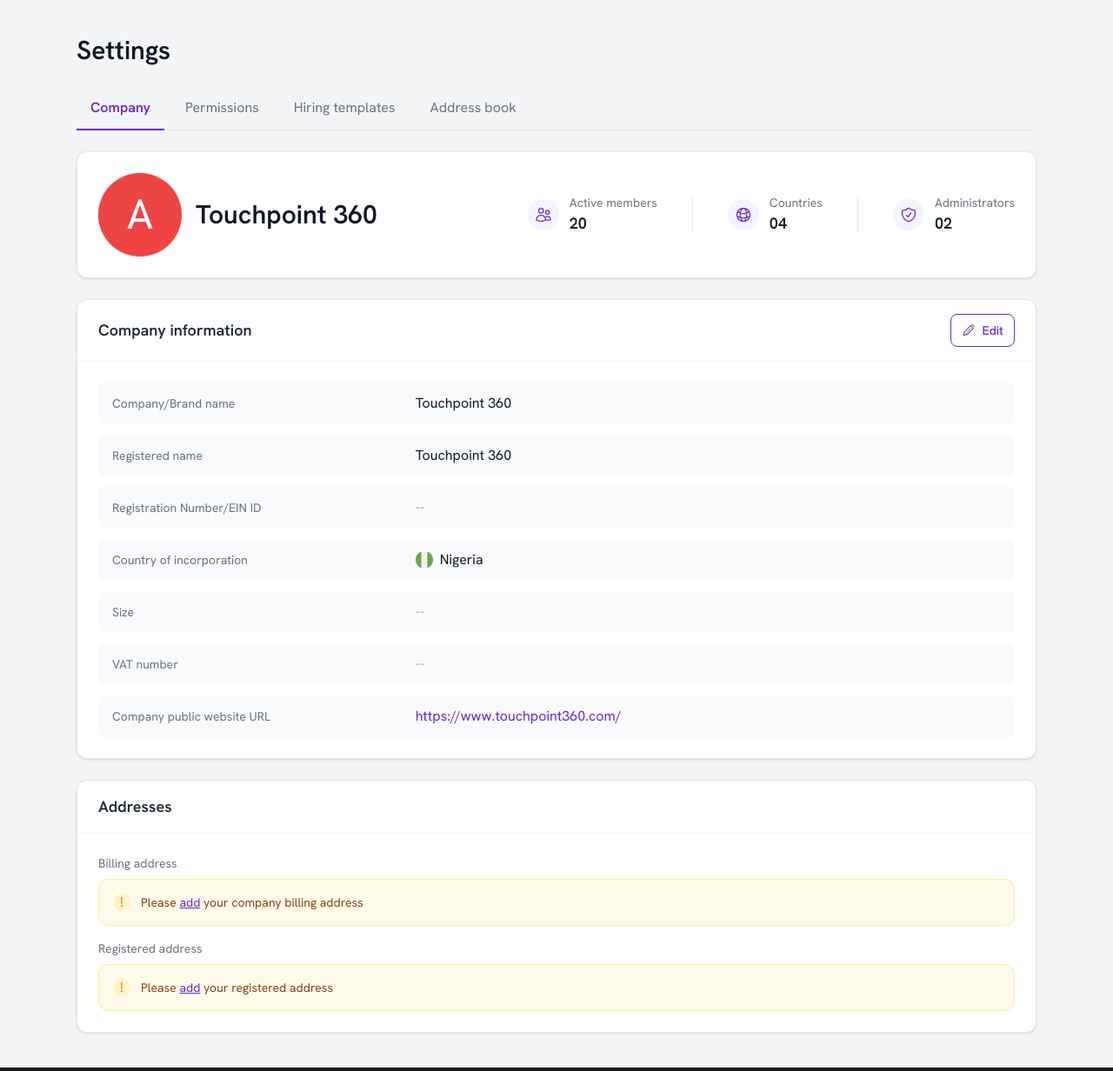
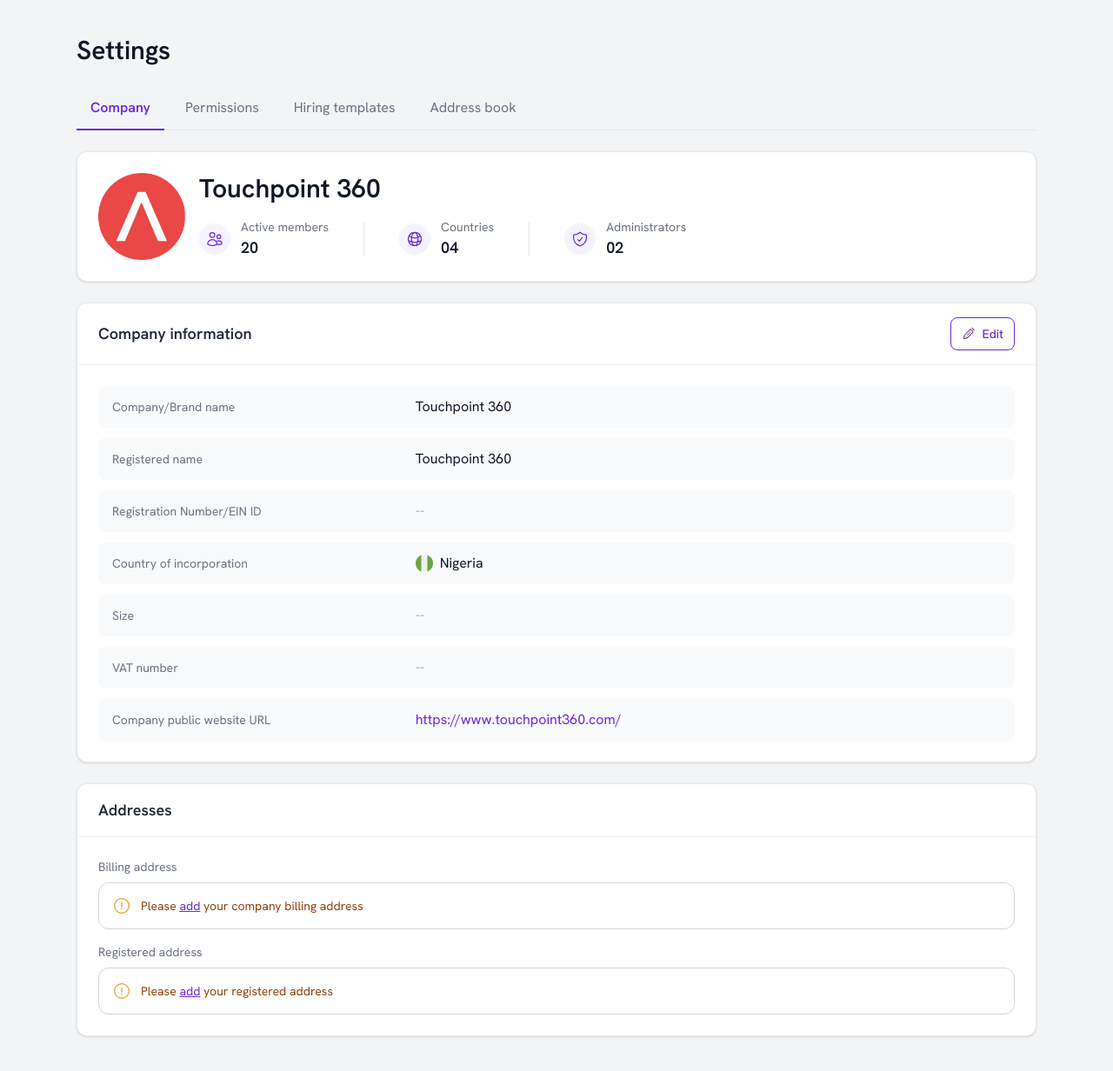
Before and after one commit to SafeVault/vestroll-frontend, a Next.js app: page /settings in a window 1280 px wide. Shown: the whole page at 87% size. Built offline with nearby package versions, Linux system fonts and the light colour scheme.

Commit message:
feat: settings page icons

```diff
--- a/src/app/settings/page.tsx
+++ b/src/app/settings/page.tsx
@@ -21,8 +21,7 @@
     return (
         <Link
             href={href}
-            className={`-mb-px border-b-2 px-3 sm:px-4 py-3 text-sm sm:text-base transition-colors ${
-                active ? "font-semibold" : "text-[#6b7280] hover:text-[#4b5563]"
+            className={`-mb-px border-b-2 px-3 sm:px-4 py-3 text-sm sm:text-base transition-colors ${active ? "font-semibold" : "text-[#6b7280] hover:text-[#4b5563]"
                 }`}
             style={{ borderColor: active ? violet.base : "transparent", color: active ? violet.base : undefined }}
             aria-current={active ? "page" : undefined}
@@ -88,22 +87,7 @@
     );
 }
 
-interface WarningBoxProps {
-    children: React.ReactNode;
-}
-
-function WarningBox({ children }: WarningBoxProps) {
-    return (
-        <div className="flex items-center gap-3 rounded-xl border border-[#fef08a] bg-[#fffbeb] px-4 py-4 text-[#92400e]">
-            <span className="inline-flex h-5 w-5 items-center justify-center rounded-full bg-[#fef3c7] text-[#ca8a04]" aria-hidden="true">
-                !
-            </span>
-            <div className="text-sm">
-                {children}
-            </div>
-        </div>
-    );
-}
+// WarningBox removed in favor of inline warning row with /warning.svg icon
 
 export default function Page() {
     const themeVars = {
@@ -129,21 +113,25 @@
                 {/* Company Header */}
                 <div className="mt-6 rounded-xl border border-[#e5e7eb] bg-white p-4 sm:p-6 shadow-sm">
                     <div className="flex flex-col sm:flex-row sm:items-center sm:justify-between gap-6">
+                        <div>
                             <div className="flex items-center gap-4">
-                            <div className="relative h-20 w-20 sm:h-24 sm:w-24 rounded-full bg-[#ef4444] flex items-center justify-center shadow">
-                                <span className="text-white text-5xl leading-none" aria-hidden="true">A</span>
-                            </div>
+                                <Image src="/touchpoint360.png" alt="Touchpoint 360" width={100} height={100} />
                                 <div>
                                     <h2 className="text-2xl sm:text-3xl font-semibold text-[#111827]">Touchpoint 360</h2>
-                            </div>
-                        </div>
-                        <div className="flex items-center gap-6 sm:gap-10">
+
+                                    <div className="flex items-center gap-6 sm:gap-10 pt-4">
                                         <Stat Icon={UsersIcon} label="Active members" value="20" />
                                         <div className="hidden sm:block h-10 w-px bg-[#e5e7eb]" aria-hidden="true" />
                                         <Stat Icon={GlobeAltIcon} label="Countries" value="04" />
                                         <div className="hidden sm:block h-10 w-px bg-[#e5e7eb]" aria-hidden="true" />
                                         <Stat Icon={ShieldCheckIcon} label="Administrators" value="02" />
                                     </div>
+                                </div>
+                            </div>
+
+
+                        </div>
+
                     </div>
                 </div>
 
@@ -200,8 +188,9 @@
                         <div className="space-y-4">
                             <div>
                                 <div className="text-sm text-[#6b7280] mb-2">Billing address</div>
-                                <WarningBox>
-                                    <span>
+                                <div className="flex items-center gap-3 rounded-xl border border-gray-300 px-4 py-4 text-[#92400e]">
+                                    <Image src="/warning.svg" width={20} height={20} alt="Warning" />
+                                    <div className="text-sm">
                                         Please{" "}
                                         <Link
                                             className="underline decoration-[var(--violet-base)] text-[var(--violet-base)] hover:no-underline"
@@ -210,13 +199,14 @@
                                             add
                                         </Link>{" "}
                                         your company billing address
-                                    </span>
-                                </WarningBox>
+                                    </div>
+                                </div>
                             </div>
                             <div>
                                 <div className="text-sm text-[#6b7280] mb-2">Registered address</div>
-                                <WarningBox>
-                                    <span>
+                                <div className="flex items-center gap-3 rounded-xl border border-gray-300 px-4 py-4 text-[#92400e]">
+                                    <Image src="/warning.svg" width={20} height={20} alt="Warning" />
+                                    <div className="text-sm">
                                         Please{" "}
                                         <Link
                                             className="underline decoration-[var(--violet-base)] text-[var(--violet-base)] hover:no-underline"
@@ -225,8 +215,8 @@
                                             add
                                         </Link>{" "}
                                         your registered address
-                                    </span>
-                                </WarningBox>
+                                    </div>
+                                </div>
                             </div>
                         </div>
                     </SectionCard>
```
Also changed, not shown: public/warning.svg (added). Lines whose indentation alone changed are shown as unchanged.
